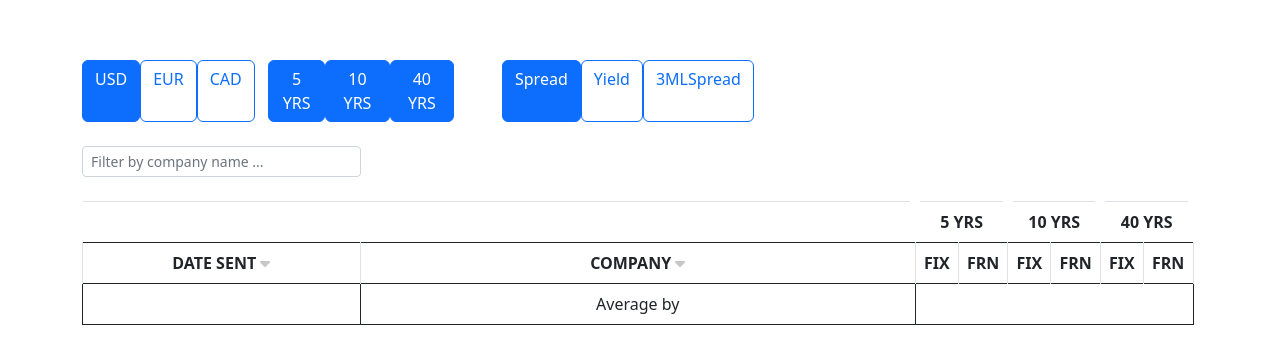
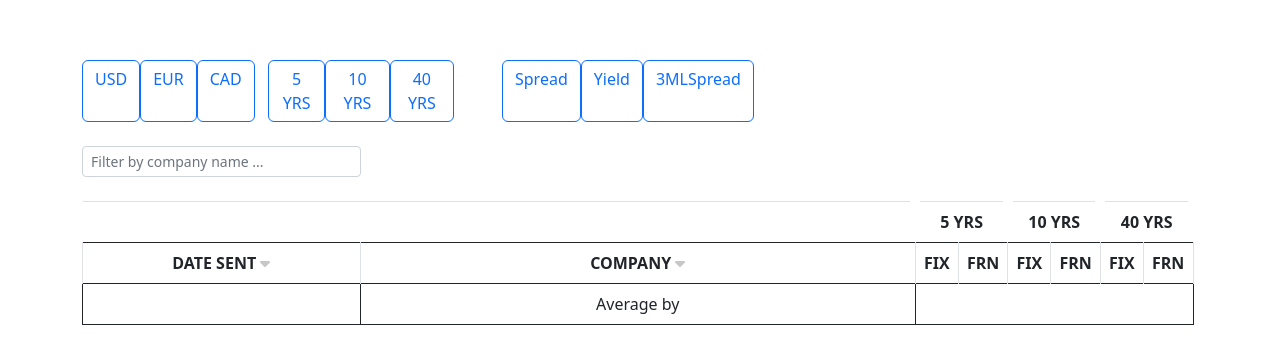
Before and after one commit to anvictorsantos/interprice-test, a Vue app: page / in a window 1280 px wide. Shown: the part 200-564 px from the top of the page. Built offline with nearby package versions, Linux system fonts and the light colour scheme.

Commit message:
feat: money, years and spreadsheets cheackable
WIP: buttons above filter input are working

```diff
--- a/src/components/TableComponent.vue
+++ b/src/components/TableComponent.vue
@@ -5,27 +5,27 @@
         <div class="col-md-12">
           <div class="col-md-12 d-flex flex-row">
             <div class="d-block d-md-flex flex-row col-md-2">
-              <input type="checkbox" class="btn-check" id="inlineCheckbox1" autocomplete="off" checked>
-              <label class="btn btn-outline-primary" for="inlineCheckbox1">USD</label>
-              <input type="checkbox" class="btn-check" id="inlineCheckbox2" autocomplete="off">
+              <input type="checkbox" class="btn-check" value="USD" v-model="currency" id="inlineCheckbox1" @change="filterCurrency" autocomplete="off">
+              <label class="btn btn-outline-primary rounded-start" for="inlineCheckbox1">USD</label>
+              <input type="checkbox" class="btn-check" value="EUR" v-model="currency" id="inlineCheckbox2" @change="filterCurrency" autocomplete="off">
               <label class="btn btn-outline-primary" for="inlineCheckbox2">EUR</label>
-              <input type="checkbox" class="btn-check" id="inlineCheckbox3" autocomplete="off">
+              <input type="checkbox" class="btn-check" value="CAD" v-model="currency" id="inlineCheckbox3" @change="filterCurrency" autocomplete="off">
               <label class="btn btn-outline-primary" for="inlineCheckbox3">CAD</label>
             </div>
             <div class="d-flex flex-row col-md-2">
-              <input type="checkbox" class="btn-check" id="inlineCheckbox4" autocomplete="off" checked>
+              <input type="checkbox" class="btn-check" value="5" v-model="year" id="inlineCheckbox4" @change="filterYears" autocomplete="off">
               <label class="btn btn-outline-primary" for="inlineCheckbox4">5 YRS</label>
-              <input type="checkbox" class="btn-check" id="inlineCheckbox5" autocomplete="off" checked>
+              <input type="checkbox" class="btn-check" value="10" v-model="year" id="inlineCheckbox5" @change="filterYears" autocomplete="off">
               <label class="btn btn-outline-primary" for="inlineCheckbox5">10 YRS</label>
-              <input type="checkbox" class="btn-check" id="inlineCheckbox6" autocomplete="off" checked>
+              <input type="checkbox" class="btn-check" value="40" v-model="year" id="inlineCheckbox6" @change="filterYears" autocomplete="off">
               <label class="btn btn-outline-primary" for="inlineCheckbox6">40 YRS</label>
             </div>
             <div class="d-flex flex-row col-md-2 mx-5">
-              <input type="checkbox" class="btn-check" id="inlineCheckbox7" autocomplete="off" checked>
+              <input type="checkbox" class="btn-check" value="Spread" v-model="spread" id="inlineCheckbox7" @change="filterSpreads" autocomplete="off">
               <label class="btn btn-outline-primary" for="inlineCheckbox7">Spread</label>
-              <input type="checkbox" class="btn-check" id="inlineCheckbox8" autocomplete="off">
+              <input type="checkbox" class="btn-check" value="Yield" v-model="spread" id="inlineCheckbox8" @change="filterSpreads" autocomplete="off">
               <label class="btn btn-outline-primary" for="inlineCheckbox8">Yield</label>
-              <input type="checkbox" class="btn-check" id="inlineCheckbox9" autocomplete="off">
+              <input type="checkbox" class="btn-check" value="3MLSpread" v-model="spread" id="inlineCheckbox9" @change="filterSpreads" autocomplete="off">
               <label class="btn btn-outline-primary" for="inlineCheckbox9">3MLSpread</label>
             </div>
           </div>
@@ -68,7 +68,7 @@
                 <th scope="col">FRN</th>
               </tr>
             </thead>
-            <tbody v-for="item in filteredData" :key="item.Id">
+            <tbody v-for="item in sortedData" :key="item.Id">
               <template v-if="Array.isArray(item.Quote)">
                 <tr @click="toggle(item.Id)">
                   <td>
@@ -89,7 +89,7 @@
                   <td></td>
                 </tr>
                 <template v-if="opened.includes(item.Id)">
-                  <tr v-for="(value, index) in item.Quote" :key="index">
+                  <tr v-for="(value, index) in dataFiltered" :key="index">
                     <td></td>
                     <td>{{ index }} : {{ value }}</td>
                     <td></td>
@@ -137,7 +137,11 @@ export default {
       filter: '',
       sortKey: '',
       sortedData: this.data,
-      sortedbyASC: false
+      sortedbyASC: false,
+      dataFiltered: [],
+      currency: [],
+      year: [],
+      spread: []
     }
   },
   methods: {
@@ -166,9 +170,71 @@ export default {
       }
 
       this.sortKey = sortBy
-    }
-  },
-  computed: {
+    },
+    filterCurrency () {
+      let sortedData = this.data
+
+      if (this.currency.length !== 0) {
+        sortedData = sortedData.filter((data) => {
+          if (Array.isArray(data.Quote)) {
+            for (let j = 0; j < data.Quote.length; j++) {
+              for (let i = 0; i < this.currency.length; i++) {
+                if (this.currency[i] === data.Quote[j].Currency) {
+                  return data.Quote[j].Currency.includes(this.currency[i])
+                }
+              }
+            }
+          }
+          return false
+        })
+      }
+
+      this.sortedData = sortedData
+    },
+    filterYears () {
+      let sortedData = this.data
+
+      if (this.year.length !== 0) {
+        sortedData = sortedData.filter((data) => {
+          if (Array.isArray(data.Quote)) {
+            for (let j = 0; j < data.Quote.length; j++) {
+              for (let i = 0; i < this.year.length; i++) {
+                if (this.year[i] === data.Quote[j].Years.toString()) {
+                  return data.Quote[j].Years.toString().includes(this.year[i])
+                }
+              }
+            }
+          }
+          return false
+        })
+      }
+
+      this.sortedData = sortedData
+    },
+    filterSpreads () {
+      let sortedData = this.data
+
+      if (this.spread.length !== 0) {
+        sortedData = sortedData.filter((data) => {
+          if (Array.isArray(data.Quote)) {
+            for (let j = 0; j < data.Quote.length; j++) {
+              for (let i = 0; i < this.spread.length; i++) {
+                if (data.Quote[j].Spread !== null && this.spread[i] === 'Spread') {
+                  return data.Quote[j].Spread
+                } else if (data.Quote[j].Yield !== null && this.spread[i] === 'Yield') {
+                  return data.Quote[j].Yield
+                } else if (this.spread[i] === '3MLSpread') {
+                  return data.Quote[j]
+                }
+              }
+            }
+          }
+          return false
+        })
+      }
+
+      this.sortedData = sortedData
+    },
     filteredData () {
       let sortedData = this.data
       if (this.filter !== '' && this.filter) {
@@ -178,8 +244,11 @@ export default {
             .includes(this.filter.toUpperCase())
         })
       }
-      return sortedData
+      this.sortedData = sortedData
     }
+  },
+  created () {
+    this.filteredData()
   }
 }
 </script>
```
Also changed, not shown: src/assets/logo.png (deleted).
